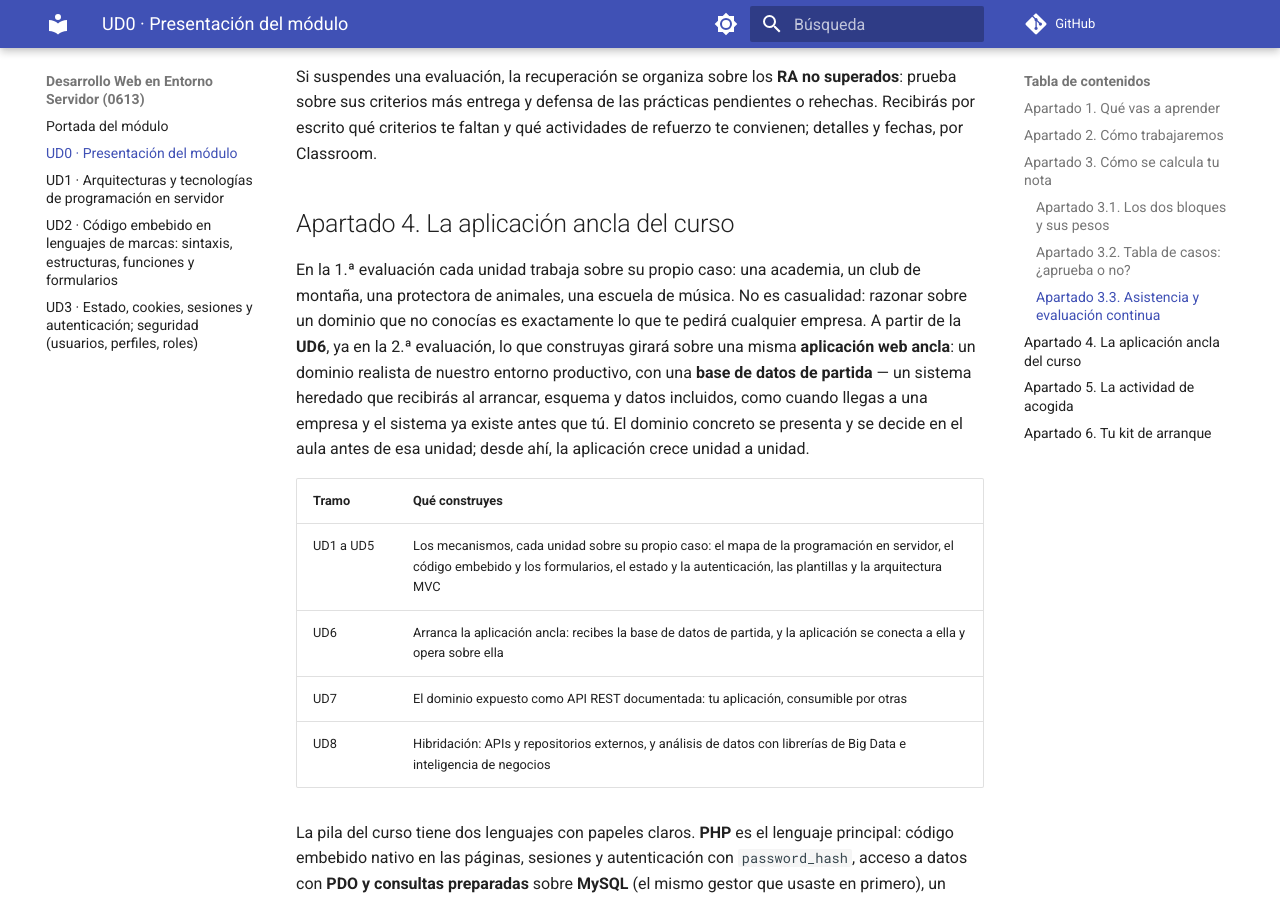
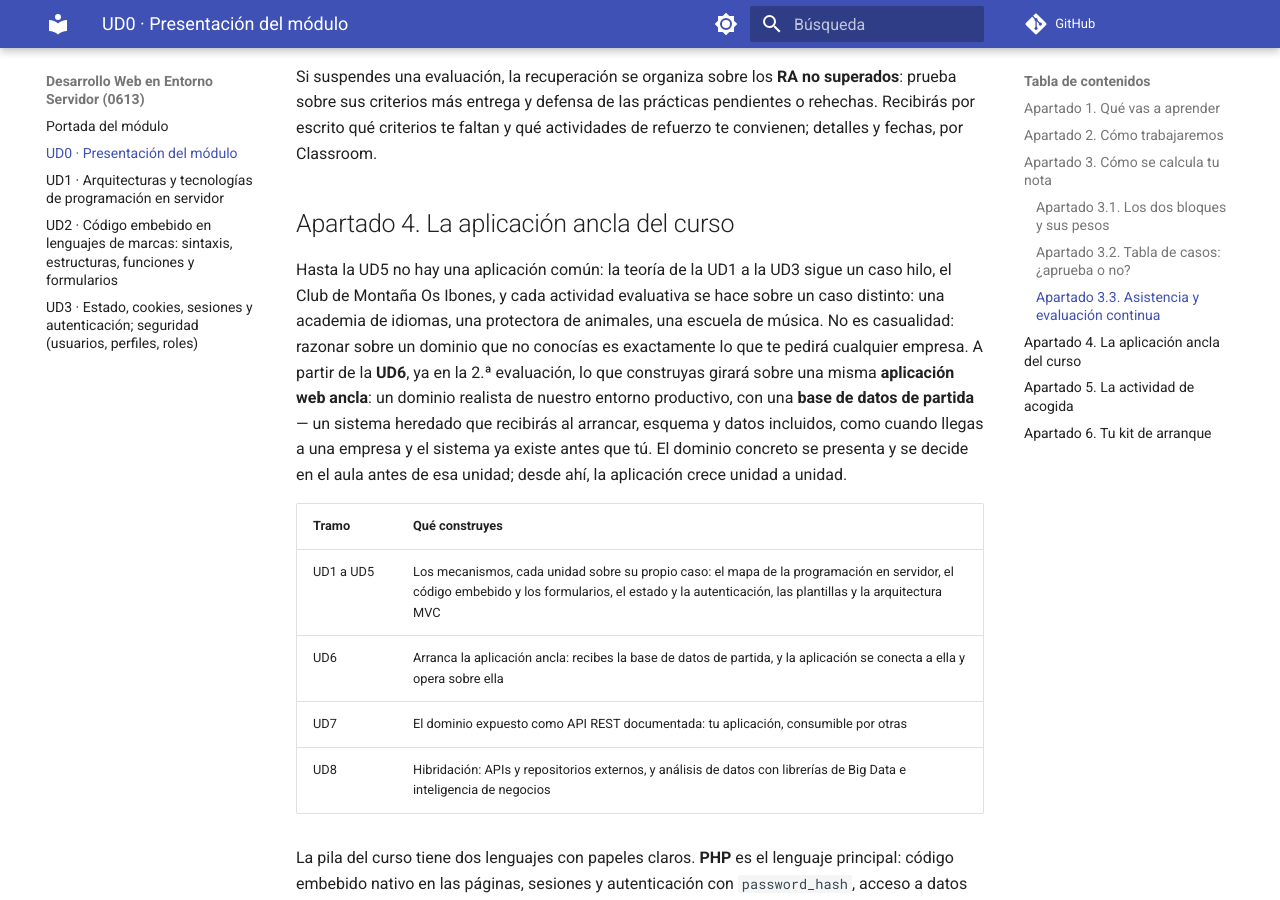
Before and after one commit to codigoRonin/apuntes-daw, an MkDocs documentation site: the page built from docs/desarrollo-web-en-entorno-servidor/ud0-presentacion.md, in a window 1280 px wide and 900 px high, scrolled down 5247 px. Built offline with MkDocs 1.6.1 and Material for MkDocs 9.7.7, drawn with Linux system fonts in a browser that asks for light colours; comment, search, counter and statistics services are not loaded.

Commit message:
UD0 DWES: precisa caso hilo y casos de actividad

```diff
--- a/docs/desarrollo-web-en-entorno-servidor/ud0-presentacion.md
+++ b/docs/desarrollo-web-en-entorno-servidor/ud0-presentacion.md
@@ -101,7 +101,7 @@ Si suspendes una evaluación, la recuperación se organiza sobre los **RA no sup
 
 ## Apartado 4. La aplicación ancla del curso
 
-En la 1.ª evaluación cada unidad trabaja sobre su propio caso: una academia, un club de montaña, una protectora de animales, una escuela de música. No es casualidad: razonar sobre un dominio que no conocías es exactamente lo que te pedirá cualquier empresa. A partir de la **UD6**, ya en la 2.ª evaluación, lo que construyas girará sobre una misma **aplicación web ancla**: un dominio realista de nuestro entorno productivo, con una **base de datos de partida** — un sistema heredado que recibirás al arrancar, esquema y datos incluidos, como cuando llegas a una empresa y el sistema ya existe antes que tú. El dominio concreto se presenta y se decide en el aula antes de esa unidad; desde ahí, la aplicación crece unidad a unidad.
+Hasta la UD5 no hay una aplicación común: la teoría de la UD1 a la UD3 sigue un caso hilo, el Club de Montaña Os Ibones, y cada actividad evaluativa se hace sobre un caso distinto: una academia de idiomas, una protectora de animales, una escuela de música. No es casualidad: razonar sobre un dominio que no conocías es exactamente lo que te pedirá cualquier empresa. A partir de la **UD6**, ya en la 2.ª evaluación, lo que construyas girará sobre una misma **aplicación web ancla**: un dominio realista de nuestro entorno productivo, con una **base de datos de partida** — un sistema heredado que recibirás al arrancar, esquema y datos incluidos, como cuando llegas a una empresa y el sistema ya existe antes que tú. El dominio concreto se presenta y se decide en el aula antes de esa unidad; desde ahí, la aplicación crece unidad a unidad.
 
 | Tramo | Qué construyes |
 |---|---|
```
